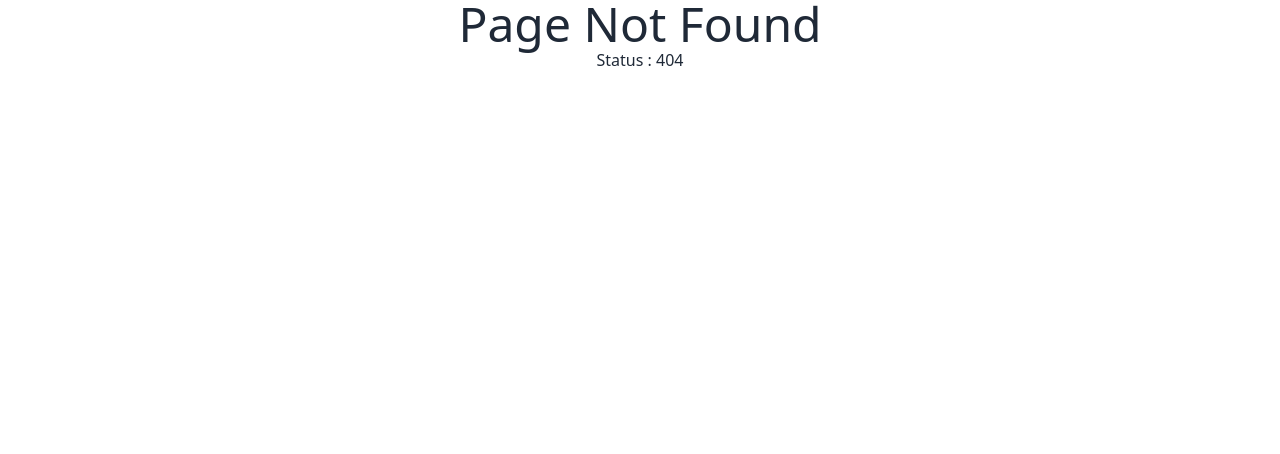
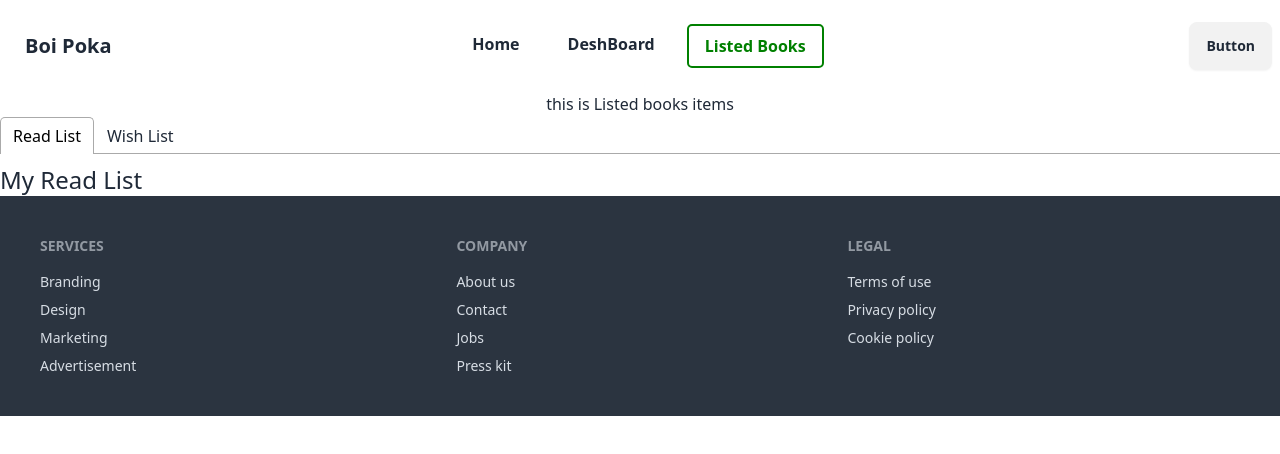
Before and after one commit to mdazim12/react-boi-pola-Book, a React (Vite) app: page /listed-books in a window 1280 px wide. Before the commit this address had no page. Shown: the top 454 px of the page. Built offline with nearby package versions, Linux system fonts and the light colour scheme.

Commit message:
react tab

```diff
--- a/package.json
+++ b/package.json
@@ -16,6 +16,7 @@
     "react-dom": "^18.3.1",
     "react-icons": "^5.3.0",
     "react-router-dom": "^6.27.0",
+    "react-tabs": "^6.0.2",
     "sort-by": "^1.2.0"
   },
   "devDependencies": {
--- /dev/null
+++ b/src/components/ListedBooks/ListedBooks.jsx
@@ -0,0 +1,34 @@
+import { useLoaderData } from 'react-router-dom';
+import { Tab, Tabs, TabList, TabPanel } from 'react-tabs';
+import 'react-tabs/style/react-tabs.css';
+
+
+
+const ListedBooks = () => {
+
+    const allBooks = useLoaderData();
+    console.log(allBooks)
+
+    return (
+        <div>
+            <h2 className="Listed Books text-center">this is Listed books items</h2>
+
+            <Tabs>
+            <TabList>
+                <Tab>Read List</Tab>
+                <Tab>Wish List</Tab>
+            </TabList>
+
+            <TabPanel>
+                <h2 className='text-2xl'>My Read List </h2>
+            </TabPanel>
+            <TabPanel>
+                <h2 className='text-2xl'>My Wish list</h2>
+            </TabPanel>
+        </Tabs>
+
+        </div >
+    );
+};
+
+export default ListedBooks;
--- a/src/components/NavBar/NavBar.jsx
+++ b/src/components/NavBar/NavBar.jsx
@@ -25,6 +25,7 @@ const NavBar = () => {
 
                         <NavLink to ="/">Home</NavLink>
                         <NavLink to ="/deshboard">DeshBoard</NavLink>
+                        <NavLink to ="/listed-books">Listed Books</NavLink>
                     </ul>
                 </div>
                <NavLink to = '/'>
@@ -35,6 +36,7 @@ const NavBar = () => {
                 <ul className="menu menu-horizontal px-1">
                     <NavLink className={`m-2 px-4 py-2 font-bold text-base`} to ="/">Home</NavLink>
                     <NavLink className={`m-2 px-4 py-2 font-bold text-base`} to ="/deshboard">DeshBoard</NavLink>
+                    <NavLink className={`m-2 px-4 py-2 font-bold text-base`} to ="/listed-books">Listed Books</NavLink>
                 </ul>
             </div>
             <div className="navbar-end">
--- a/src/main.jsx
+++ b/src/main.jsx
@@ -7,6 +7,7 @@ import ErrorPage from './components/ErrorPage/ErrorPage.jsx';
 import Home from './components/Home/Home.jsx';
 import Deshboard from './components/Deshboard/Deshboard.jsx';
 import BookDetail from './components/BookDetail/BookDetail.jsx';
+import ListedBooks from './components/ListedBooks/ListedBooks.jsx';
 
 const router = createBrowserRouter([
   {
@@ -25,7 +26,13 @@ const router = createBrowserRouter([
       {
         path : 'books/:bookId',
         element : <BookDetail></BookDetail>,
-        loader : () => fetch('booksData.json')
+        loader : () => fetch('/booksData.json')
+      },
+      {
+        path : '/listed-books',
+        element : <ListedBooks></ListedBooks>,
+        loader : () => fetch('/booksData.json')
+
       }
     ]
   },
```
Also changed, not shown: 1 other file (tests, documents, lock files or other folders).
